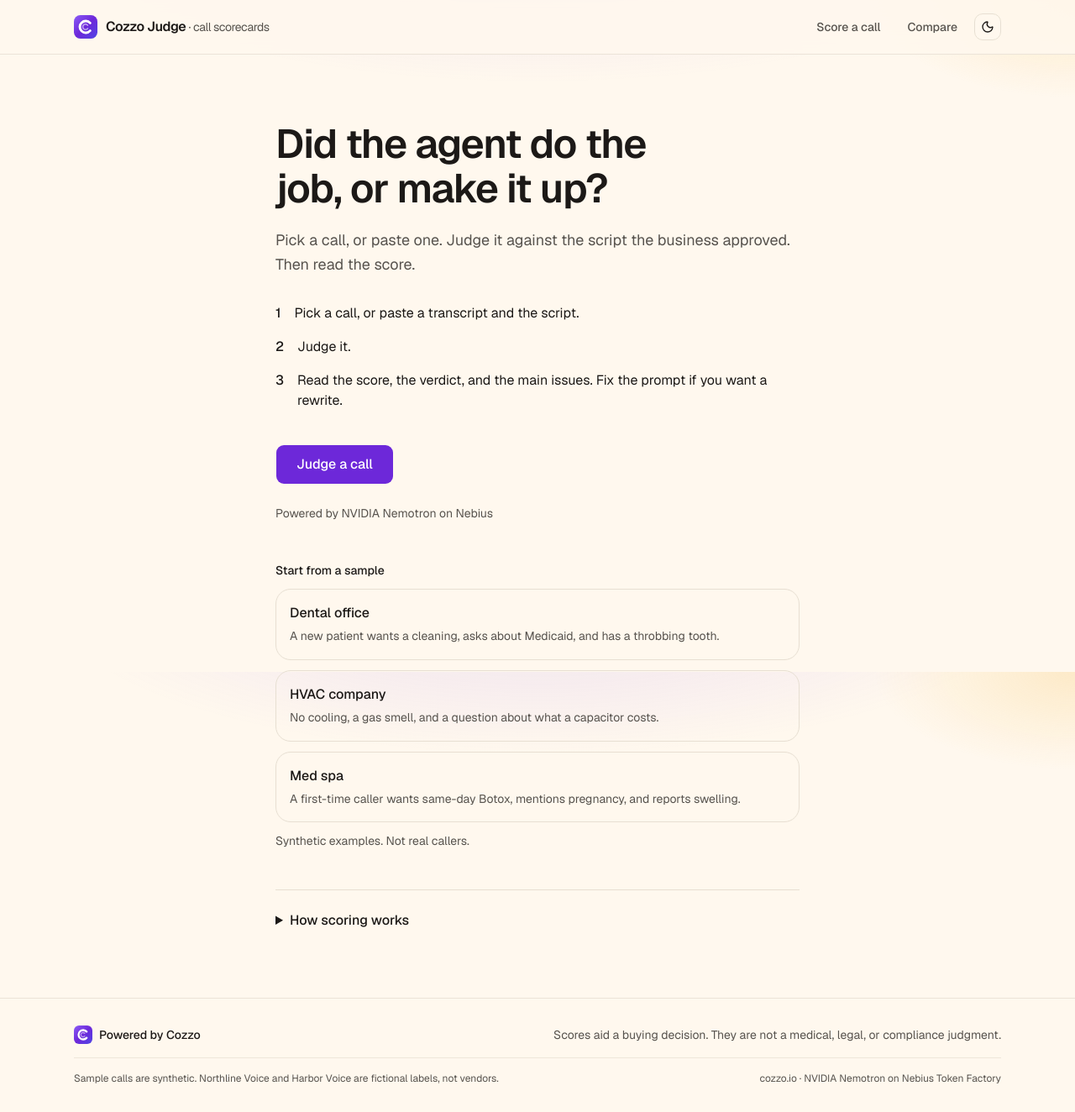
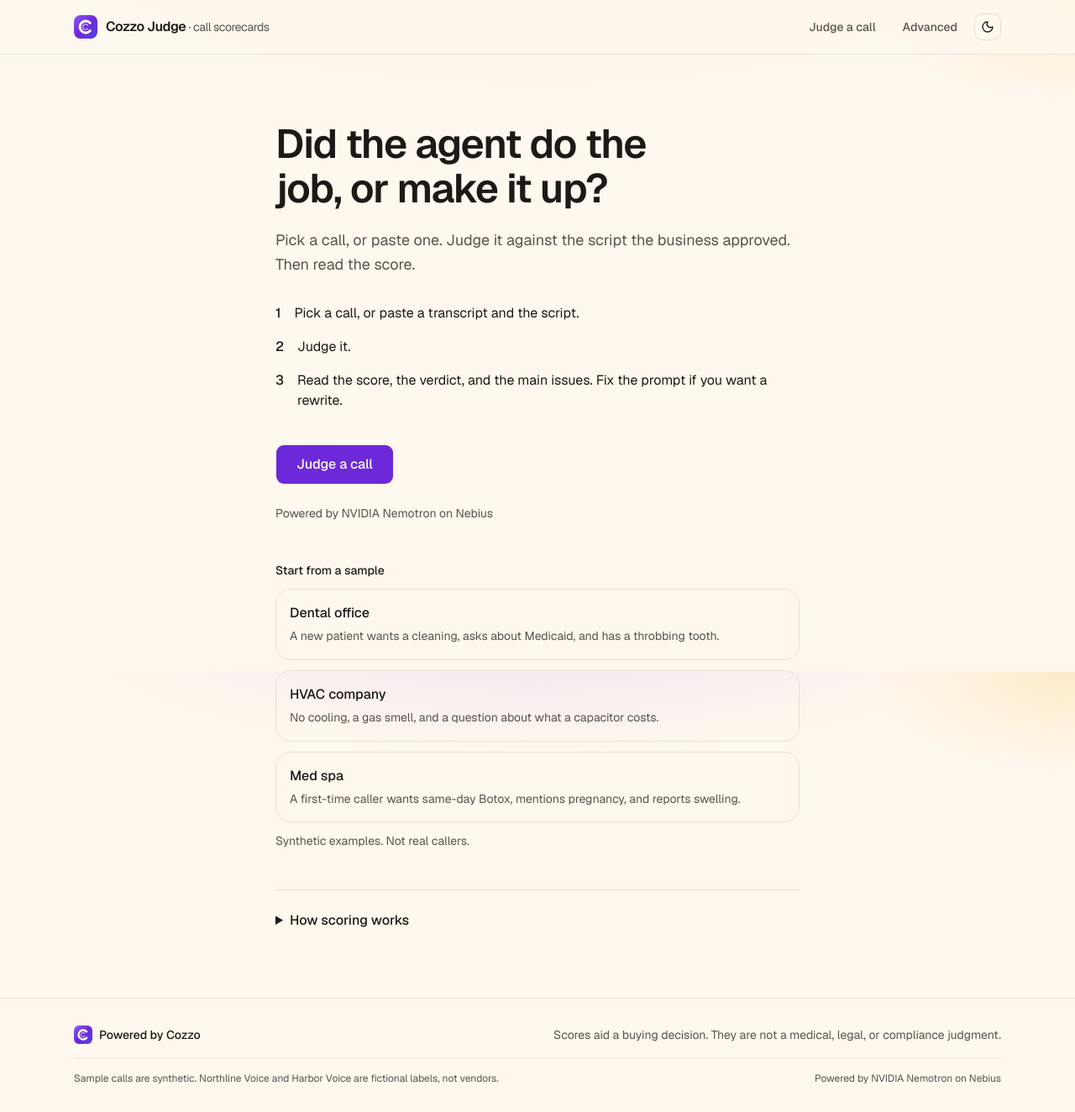
Before and after one commit to Thomas-Jerard/cozzo-judge, a Next.js app: page / in a window 1280 px wide. Shown: the whole page at 84% size. Built offline with nearby package versions, Linux system fonts and the light colour scheme.

Commit message:
Sync with 088a9bb: components

```diff
--- a/components/judge-settings.tsx
+++ b/components/judge-settings.tsx
@@ -32,7 +32,7 @@
   return (
     <div className="grid gap-4 sm:grid-cols-[minmax(0,1fr)_auto] sm:items-end">
       <div className="grid gap-2">
-        <Label htmlFor="model">NVIDIA model on Nebius</Label>
+        <Label htmlFor="model">Model</Label>
         <Select
           value={model}
           onValueChange={(value) => {
@@ -55,7 +55,7 @@
         </p>
       </div>
       <fieldset className="grid gap-2">
-        <legend className="text-sm font-medium">Judge</legend>
+        <legend className="text-sm font-medium">Connection</legend>
         <div className="flex rounded-lg bg-muted p-1">
           {(
             [
--- a/components/site-footer.tsx
+++ b/components/site-footer.tsx
@@ -20,13 +20,7 @@
           <p>
             Sample calls are synthetic. Northline Voice and Harbor Voice are fictional labels, not vendors.
           </p>
-          <p className="sm:text-right">
-            <a href="https://cozzo.io" className="hover:text-foreground">
-              cozzo.io
-            </a>
-            <span aria-hidden="true"> · </span>
-            NVIDIA Nemotron on Nebius Token Factory
-          </p>
+          <p className="sm:text-right">Powered by NVIDIA Nemotron on Nebius</p>
         </div>
       </div>
     </footer>
--- a/components/site-header.tsx
+++ b/components/site-header.tsx
@@ -7,8 +7,8 @@
 import { cn } from "@/lib/utils";
 
 const LINKS = [
-  { href: "/score", label: "Score a call" },
-  { href: "/compare", label: "Compare" },
+  { href: "/score", label: "Judge a call" },
+  { href: "/compare", label: "Advanced" },
 ];
 
 export function SiteHeader() {
--- a/components/transcript-field.tsx
+++ b/components/transcript-field.tsx
@@ -16,6 +16,7 @@
   onFormat,
   plain,
   audioJson,
+  showFormats = true,
 }: {
   id: string;
   label: string;
@@ -25,6 +26,7 @@
   onFormat: (format: "plain" | "json") => void;
   plain: string;
   audioJson: string;
+  showFormats?: boolean;
 }) {
   const inputRef = useRef<HTMLInputElement>(null);
   const [uploadError, setUploadError] = useState<string | null>(null);
@@ -36,6 +38,7 @@
       <div className="flex flex-wrap items-center justify-between gap-2">
         <Label htmlFor={id}>{label}</Label>
         <div className="flex flex-wrap gap-2">
+          {showFormats ? (
             <div className="flex rounded-lg bg-muted p-0.5">
               <FormatButton active={format === "plain"} onClick={() => onFormat("plain")}>
                 Plain text
@@ -44,6 +47,7 @@
                 Audio JSON
               </FormatButton>
             </div>
+          ) : null}
           <button
             type="button"
             className="text-sm font-medium text-primary hover:underline"
@@ -91,9 +95,11 @@
           <button type="button" className="hover:text-foreground" onClick={() => onChange(plain)}>
             Load plain sample
           </button>
+          {showFormats ? (
             <button type="button" className="hover:text-foreground" onClick={() => { onChange(audioJson); onFormat("json"); }}>
               Load JSON sample
             </button>
+          ) : null}
         </div>
       </div>
       {uploadError ? <p className="text-xs text-destructive">{uploadError}</p> : null}
```
Lines whose indentation alone changed are shown as unchanged.
